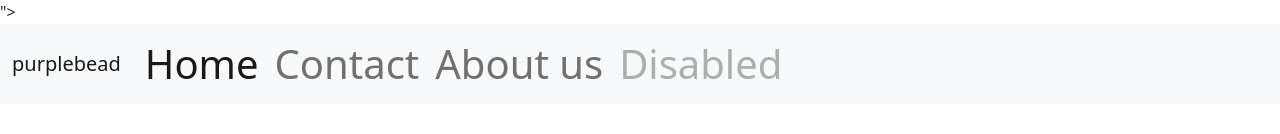
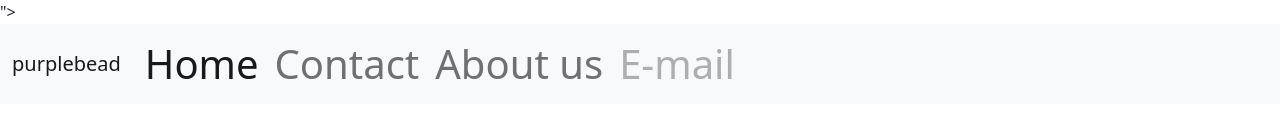
Before and after one commit to Saeid-Fathollahi/demo.website, a plain HTML site: page index.html in a window 1280 px wide. Shown: the top 134 px of the page. Drawn offline with nearby package versions, Linux system fonts and the light colour scheme.

Commit message:
E-mail changed

```diff
--- a/index.html
+++ b/index.html
@@ -26,7 +26,7 @@
           <a class="nav-link" href="#">About us</a>
         </li>
         <li class="nav-item">
-          <a class="nav-link disabled">Disabled</a>
+          <a class="nav-link disabled">E-mail</a>
         </li>
       </ul>
     </div>
```
